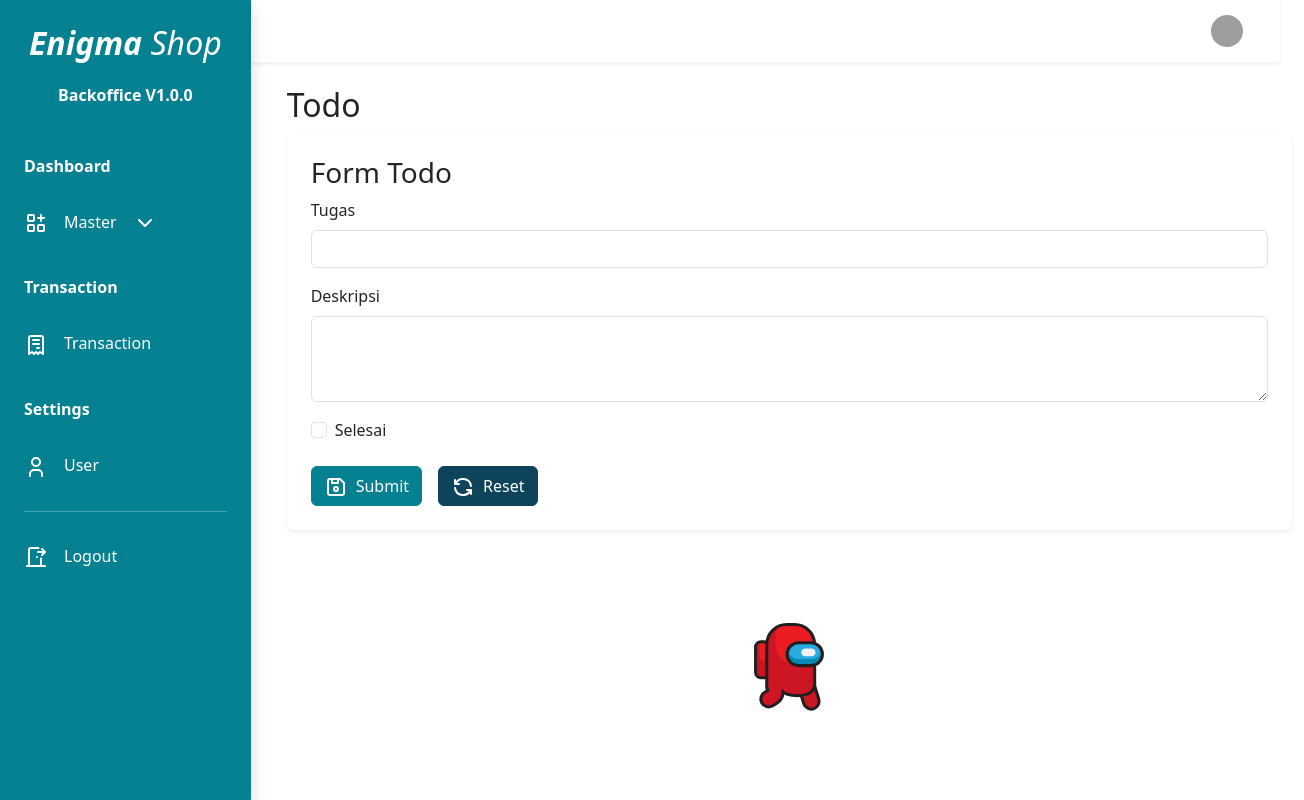
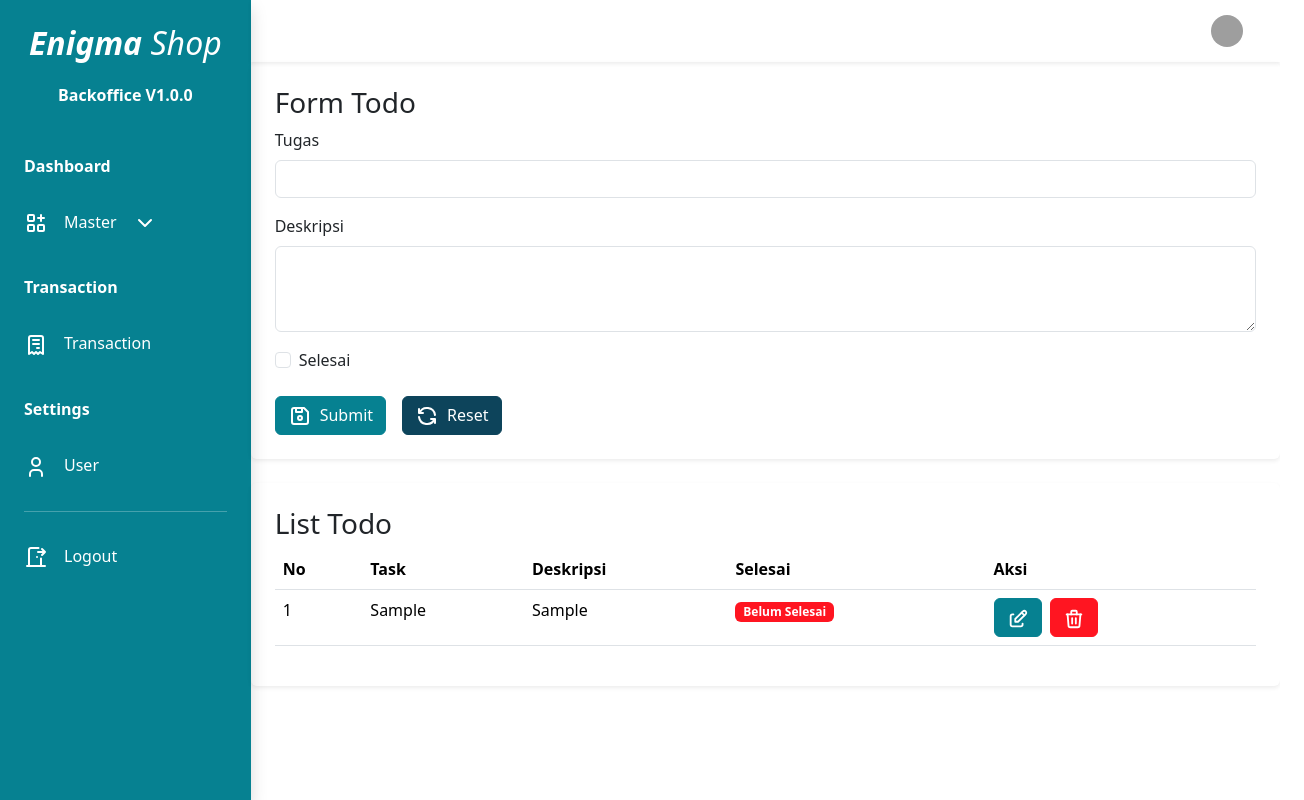
Before and after one commit to idazanggara/edu_enigma_shop, a React (Vite) app: page / in a window 1280 px wide. Both pictures are taken after typing "Sample", "Sample" into the empty fields and a click on the button "Submit". Shown: the whole page, 1304 px wide, since content can reach past the window. Built offline with nearby package versions, Linux system fonts and the light colour scheme; grey boxes are pictures that could not be loaded; a web font is replaced by a local one.

Commit message:
change todo with hooks

```diff
--- a/src/App.jsx
+++ b/src/App.jsx
@@ -1,57 +1,50 @@
-import React from "react";
 import Sidebar from "@shared/components/Sidebar/Sidebar";
 import Header from "@shared/components/Header/Header";
 import Login from "@pages/Authentication/Login";
 import Todo from "@pages/Todo/Todo";
 import withUIState from "@shared/hoc/withUIState";
 import PropTypes from "prop-types";
+import { useState } from "react";
+import Counter from "./pages/Counter/Counter";
 
-class App extends React.Component {
-  state = {
-    page: <Todo />,
-    isAuthenticated: true,
+function App({ showToast }) {
+  const [isAuthenticated, setIsAuthenticated] = useState(true);
+  const [count, setCount] = useState(5);
+
+  const [page, setPage] = useState(<Todo />);
+
+  // number
+  const navigateTo = (page) => {
+    setPage(page);
   };
 
-  navigateTo = (component) => {
-    this.setState({
-      page: component,
-    });
-  };
-
-  handleAuthentication = (status) => {
-    this.setState({
-      isAuthenticated: status,
-    });
-
+  const handleAuthentication = (status) => {
+    setIsAuthenticated(status);
     if (status) {
-      this.props.showToast("Sukses login.");
+      showToast("Sukses login.");
     } else {
-      this.props.showToast("Sukses logout.");
+      showToast("Sukses logout.");
     }
   };
-
-  render() {
-    const { page, isAuthenticated } = this.state;
 
   return (
     <>
       {isAuthenticated ? (
         <div className="d-flex">
           <Sidebar
-              navigateTo={this.navigateTo}
-              handleAuthentication={this.handleAuthentication}
+            navigateTo={navigateTo}
+            handleAuthentication={handleAuthentication}
           />
           <main className="w-100 flex-grow-1">
-              <Header handleAuthentication={this.handleAuthentication} />
+            <Header handleAuthentication={handleAuthentication} />
             {page}
           </main>
         </div>
       ) : (
-          <Login handleAuthentication={this.handleAuthentication} />
+        <Login handleAuthentication={handleAuthentication} />
       )}
     </>
   );
-  }
 }
 
 App.propTypes = {
--- /dev/null
+++ b/src/pages/Counter/Counter.jsx
@@ -0,0 +1,53 @@
+import { useEffect } from "react";
+// import { useState } from "react";
+
+function Counter({ count, setCount }) {
+  // useState mengembalikan sebuah array dengan 2 elemen: [state, setState]
+  //   const [count, setCount] = useState();
+
+  const handleIncrement = () => {
+    setCount((prev) => prev + 1);
+  };
+
+  const handleDecrement = () => {
+    if (count <= 0) return;
+    setCount((prev) => prev - 1);
+  };
+
+  // useEffect import dari react
+  // componentDidMount -> fetch API
+  //   useEffect(() => {
+  //     console.log("contoh componentDidMount");
+  //   }, []);
+
+  //   // componentDidMount + componentDidUpdate -> updateForm
+  //   // [] -> dependencyList
+  //   useEffect(() => {
+  //     console.log("panggil setiap count state berubah");
+  //   }, [count]);
+
+  // componentDidMount
+  useEffect(() => {
+    // componentWillUnmount
+    return () => {
+      console.log("component hilang");
+    };
+  }, [count]); // componentDidUpdate
+
+  return (
+    <>
+      <button onClick={handleDecrement} className="btn btn-primary">
+        -
+      </button>
+      <span className="mx-2">{count}</span>
+      <button onClick={handleIncrement} className="btn btn-primary">
+        +
+      </button>
+    </>
+  );
+}
+
+export default Counter;
+
+// webstorm -> rsc: react stateless component: install plugin react
+// vscode -> rfc, rfce, (rfcp: proptypes) rafc, rafce, (rafcp: proptypes)
--- a/src/pages/Todo/Todo.jsx
+++ b/src/pages/Todo/Todo.jsx
@@ -1,28 +1,225 @@
-import { Component } from "react";
-import TodoForm from "./components/TodoForm";
-import TodoList from "./components/TodoList";
-import PropTypes from "prop-types";
+import { IconDeviceFloppy } from "@tabler/icons-react";
+import { IconTrash } from "@tabler/icons-react";
+import { IconEdit } from "@tabler/icons-react";
+import { IconRefresh } from "@tabler/icons-react";
+import { useState } from "react";
 
-class Todo extends Component {
-  render() {
-    return (
-      <div className="container-fluid pt-4 mx-4">
-        <h2>Todo</h2>
-        <TodoForm />
-        <TodoList />
+function Todo() {
+  const [form, setForm] = useState({
+    id: "",
+    task: "",
+    description: "",
+    status: false,
+  });
+  const [errors, setErrors] = useState({
+    task: "",
+    description: "",
+  });
+  const [todos, setTodos] = useState([]);
+
+  const handleChange = (event) => {
+    const { name, value } = event.target;
+    setForm((prev) => {
+      return {
+        ...prev,
+        [name]: value,
+      };
+    });
+  };
+
+  const handleChangeStatus = (event) => {
+    setForm((prev) => {
+      return {
+        ...prev,
+        status: event.target.checked,
+      };
+    });
+  };
+
+  const handleSubmit = (event) => {
+    event.preventDefault();
+
+    let errors = {};
+
+    if (form.task === "") {
+      errors.task = "Tugas wajib di isi";
+    }
+    if (form.description === "") {
+      errors.description = "Deskripsi wajib di isi";
+    }
+
+    setErrors(errors);
+
+    if (Object.keys(errors).length > 0) return;
+
+    if (form.id) {
+      const updatedTodo = todos.map((todo) => {
+        if (todo.id === form.id) {
+          return {
+            ...form,
+          };
+        }
+        return todo;
+      });
+      setTodos(updatedTodo);
+    } else {
+      const todo = {
+        ...form,
+        id: new Date().getMilliseconds().toString(),
+      };
+      setTodos([...todos, todo]);
+    }
+    clearForm();
+  };
+
+  const clearForm = () => {
+    setForm(() => {
+      const initial = {
+        id: "",
+        task: "",
+        description: "",
+        status: false,
+      };
+      // this.props.selectedTodo(null);
+      return initial;
+    });
+  };
+
+  const handleDelete = (id) => {
+    if (!confirm("Apakah todo ini ingin dihapus?")) return;
+    this.props.remove(id);
+  };
+
+  const handleSelectedTodo = (todo) => {
+    setForm({ ...todo });
+  };
+
+  return (
+    <>
+      <form
+        autoComplete="off"
+        onSubmit={handleSubmit}
+        className="shadow-sm p-4 rounded-2"
+      >
+        <h3>Form Todo</h3>
+        <div className="mb-3">
+          <label htmlFor="task" className="form-label">
+            Tugas
+          </label>
+          <input
+            onChange={handleChange}
+            type="text"
+            className={`form-control ${errors.task && "is-invalid"}`}
+            id="task"
+            name="task"
+            value={form.task}
+          />
+          <div className="invalid-feedback">{errors.task}</div>
+        </div>
+        <div className="mb-3">
+          <label htmlFor="description" className="form-label">
+            Deskripsi
+          </label>
+          <textarea
+            onChange={handleChange}
+            className={`form-control ${errors.description && "is-invalid"}`}
+            id="description"
+            name="description"
+            rows="3"
+            value={form.description}
+          ></textarea>
+          <div className="invalid-feedback">{errors.description}</div>
+        </div>
+        <div className="form-check">
+          <input
+            onChange={handleChangeStatus}
+            className="form-check-input"
+            type="checkbox"
+            id="status"
+            checked={form.status}
+          />
+          <label className="form-check-label" htmlFor="status">
+            Selesai
+          </label>
+        </div>
+        <div className="d-flex gap-2 mt-4">
+          <button
+            type="submit"
+            className="btn btn-primary me-2 d-flex align-items-center gap-2"
+          >
+            <i>
+              <IconDeviceFloppy />
+            </i>
+            Submit
+          </button>
+          <button
+            onClick={clearForm}
+            type="reset"
+            className="btn btn-secondary me-2 d-flex align-items-center gap-2"
+          >
+            <i>
+              <IconRefresh />
+            </i>
+            Reset
+          </button>
+        </div>
+      </form>
+
+      {/* LIST */}
+
+      <div className="shadow-sm p-4 rounded-2 mt-4">
+        <h3>List Todo</h3>
+        <div className="table-responsive">
+          <table className="table">
+            <thead>
+              <tr>
+                <th>No</th>
+                <th>Task</th>
+                <th>Deskripsi</th>
+                <th>Selesai</th>
+                <th>Aksi</th>
+              </tr>
+            </thead>
+            <tbody>
+              {todos.map((todo, idx) => {
+                return (
+                  <tr key={idx}>
+                    <td>{++idx}</td>
+                    <td>{todo.task}</td>
+                    <td>{todo.description}</td>
+                    <td>
+                      <span
+                        className={`badge text-white ${
+                          todo.status ? "text-bg-success" : "text-bg-danger"
+                        }`}
+                      >
+                        {todo.status ? "Selesai" : "Belum Selesai"}
+                      </span>
+                    </td>
+                    <td>
+                      <div className="d-flex gap-2">
+                        <button
+                          onClick={() => handleSelectedTodo(todo)}
+                          className="btn btn-primary"
+                        >
+                          <IconEdit size={22} />
+                        </button>
+                        <button
+                          onClick={() => handleDelete(todo.id)}
+                          className="btn btn-danger text-white"
+                        >
+                          <IconTrash size={22} />
+                        </button>
+                      </div>
+                    </td>
+                  </tr>
+                );
+              })}
+            </tbody>
+          </table>
+        </div>
       </div>
-    );
-  }
+    </>
+  );
 }
-
-Todo.propTypes = {
-  isLoading: PropTypes.bool,
-  showLoading: PropTypes.func,
-  hideLoading: PropTypes.func,
-  showToast: PropTypes.func,
-};
-
-// tujuannya untuk menghilangkan warning dari eslint
-// const TodoComponent = withUIState(Todo);
-
 export default Todo;
--- a/src/pages/Todo/components/TodoForm.jsx
+++ b/src/pages/Todo/components/TodoForm.jsx
@@ -1,56 +1,39 @@
-import { Component } from "react";
 import { IconDeviceFloppy, IconRefresh } from "@tabler/icons-react";
 import PropTypes from "prop-types";
-import { connect } from "react-redux";
-import {
-  add,
-  postTodoAction,
-  selectedTodo,
-  update,
-} from "../../../slices/todoSlice";
+import { useState } from "react";
 
-class TodoForm extends Component {
-  state = {
-    form: {
+function TodoForm() {
+  const [form, setForm] = useState({
     id: "",
     task: "",
     description: "",
     status: false,
-    },
-    errors: {
+  });
+  const [errors, setErrors] = useState({
     task: "",
     description: "",
-    },
+  });
+
+  const handleChange = (event) => {
+    const { name, value } = event.target;
+    setForm((prev) => {
+      return {
+        ...prev,
+        [name]: value,
       };
-
-  componentDidUpdate(prevProps) {
-    if (this.props.todo && prevProps.todo !== this.props.todo) {
-      this.setState({
-        form: this.props.todo,
-      });
-    }
-  }
-
-  handleChange = (event) => {
-    const { name, value } = event.target;
-    this.setState({
-      form: {
-        ...this.state.form,
-        [name]: value,
-      },
     });
   };
 
-  handleChangeStatus = (event) => {
-    this.setState({
-      form: {
-        ...this.state.form,
+  const handleChangeStatus = (event) => {
+    setForm((prev) => {
+      return {
+        ...prev,
         status: event.target.checked,
-      },
+      };
     });
   };
 
-  handleSubmit = (event) => {
+  const handleSubmit = (event) => {
     event.preventDefault();
 
     let errors = {};
@@ -62,47 +45,41 @@ class TodoForm extends Component {
       errors.description = "Deskripsi wajib di isi";
     }
 
-    this.setState({
-      errors: errors,
-    });
+    setErrors(errors);
 
     if (Object.keys(errors).length > 0) return;
 
-    if (this.state.form.id) {
-      const todo = { ...this.state.form };
-      this.props.update(todo);
+    if (form.id) {
+      const todo = { ...form };
+      // this.props.update(todo);
     } else {
       const todo = {
-        ...this.state.form,
+        ...form,
         id: new Date().getMilliseconds().toString(),
       };
       // this.props.add(todo);
-      this.props.postTodoAction(todo);
+      // this.props.postTodoAction(todo);
     }
-    this.clearForm();
+    clearForm();
   };
 
-  clearForm = () => {
-    this.setState(
-      {
-        form: {
+  const clearForm = () => {
+    setForm(() => {
+      const initial = {
         id: "",
         task: "",
         description: "",
         status: false,
-        },
-      },
-      () => {
-        this.props.selectedTodo(null);
-      }
-    );
+      };
+      // this.props.selectedTodo(null);
+      return initial;
+    });
   };
 
-  render() {
   return (
     <form
       autoComplete="off"
-        onSubmit={this.handleSubmit}
+      onSubmit={handleSubmit}
       className="shadow-sm p-4 rounded-2"
     >
       <h3>Form Todo</h3>
@@ -111,40 +88,38 @@ class TodoForm extends Component {
           Tugas
         </label>
         <input
-            onChange={this.handleChange}
+          onChange={handleChange}
           type="text"
-            className={`form-control ${this.state.errors.task && "is-invalid"}`}
+          className={`form-control ${errors.task && "is-invalid"}`}
           id="task"
           name="task"
-            value={this.state.form.task}
+          value={form.task}
         />
-          <div className="invalid-feedback">{this.state.errors.task}</div>
+        <div className="invalid-feedback">{errors.task}</div>
       </div>
       <div className="mb-3">
         <label htmlFor="description" className="form-label">
           Deskripsi
         </label>
         <textarea
-            onChange={this.handleChange}
+          onChange={handleChange}
           className={`form-control ${
             this.state.errors.description && "is-invalid"
           }`}
           id="description"
           name="description"
           rows="3"
-            value={this.state.form.description}
+          value={form.description}
         ></textarea>
-          <div className="invalid-feedback">
-            {this.state.errors.description}
-          </div>
+        <div className="invalid-feedback">{errors.description}</div>
       </div>
       <div className="form-check">
         <input
-            onChange={this.handleChangeStatus}
+          onChange={handleChangeStatus}
           className="form-check-input"
           type="checkbox"
           id="status"
-            checked={this.state.form.status}
+          checked={form.status}
         />
         <label className="form-check-label" htmlFor="status">
           Selesai
@@ -174,30 +149,7 @@ class TodoForm extends Component {
     </form>
   );
 }
-}
 
-TodoForm.propTypes = {
-  add: PropTypes.func,
-  todo: PropTypes.object,
-  selectedTodo: PropTypes.func,
-  update: PropTypes.func,
-  postTodoAction: PropTypes.func,
-};
+TodoForm.propTypes = {};
 
-const mapStateToProps = (state) => ({
-  todo: state.todo.todo,
-});
-
-const mapDispatchToProps = {
-  add,
-  selectedTodo,
-  update,
-  postTodoAction,
-};
-
-const TodoFormComponent = connect(
-  mapStateToProps,
-  mapDispatchToProps
-)(TodoForm);
-
-export default TodoFormComponent;
+export default TodoForm;
--- a/src/store.js
+++ b/src/store.js
@@ -4,7 +4,7 @@ import todoSlice from "./slices/todoSlice";
 const store = configureStore({
     reducer: {
         todo: todoSlice.reducer,
-    }
+    },
 })
 
 export default store;
```
Lines whose indentation alone changed are shown as unchanged.
